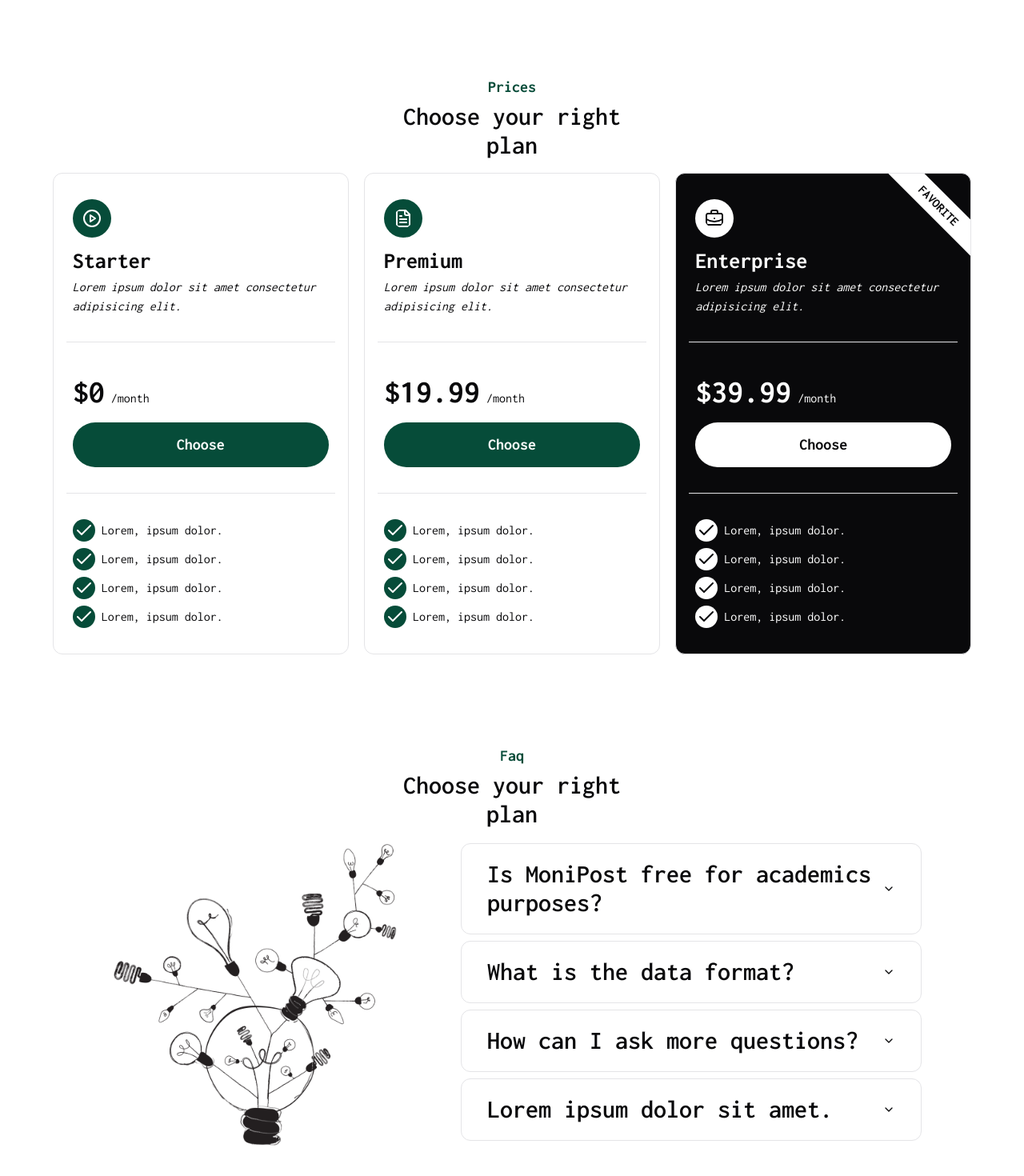
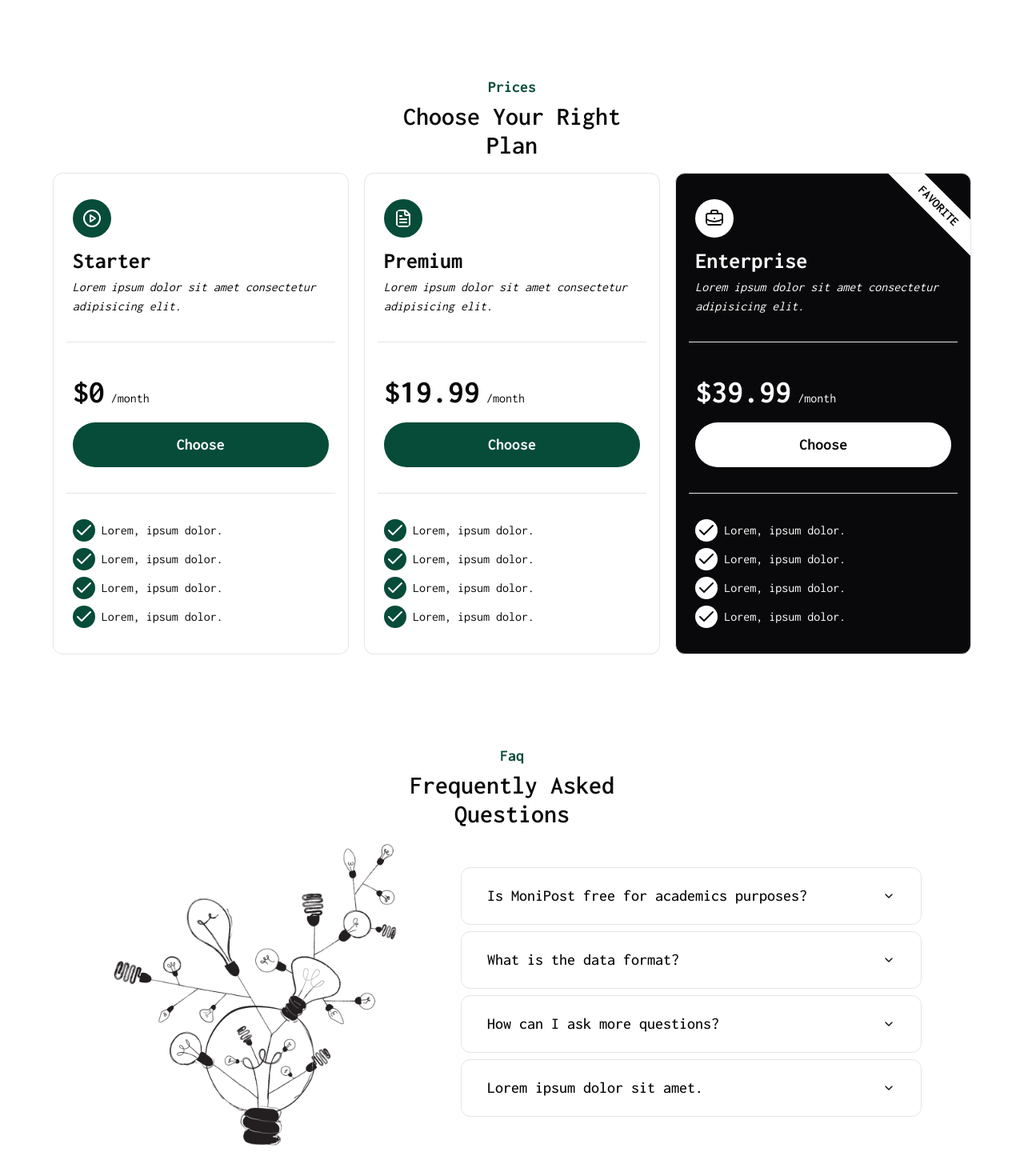
Before and after one commit to SebastienLaurentt/MoniPost, a Next.js app: page / in a window 1280 px wide. Shown: the part 1976-3446 px from the top of the page at 80% size. Built offline with nearby package versions, Linux system fonts and the light colour scheme.

Commit message:
bunch of display update

```diff
--- a/components/Sections/Faq.tsx
+++ b/components/Sections/Faq.tsx
@@ -61,7 +61,7 @@ const Faq = () => {
           Faq
         </h2>
         <h3 id="faq-subtitle" className="w-[260px] opacity-0 md:w-[300px]">
-          Choose your right plan
+          Frequently Asked Questions
         </h3>
       </div>
       <div className="flex flex-row items-center justify-center lg:gap-x-8 xl:gap-x-16">
--- a/components/Sections/Price.tsx
+++ b/components/Sections/Price.tsx
@@ -59,7 +59,7 @@ const Price = () => {
           Prices
         </h2>
         <h3 id="price-element2" className="w-[260px] opacity-0 md:w-[300px]">
-          Choose your right plan
+          Choose Your Right Plan
         </h3>
       </div>
 
--- a/components/ui/accordion.tsx
+++ b/components/ui/accordion.tsx
@@ -24,18 +24,21 @@ const AccordionTrigger = React.forwardRef<
   React.ElementRef<typeof AccordionPrimitive.Trigger>,
   React.ComponentPropsWithoutRef<typeof AccordionPrimitive.Trigger>
 >(({ className, children, ...props }, ref) => (
-  <AccordionPrimitive.Header className="flex">
+  <AccordionPrimitive.Header className="flex" asChild>
+    <h4>
     <AccordionPrimitive.Trigger
       ref={ref}
       className={cn(
-        "flex flex-1 items-center text-left justify-between py-4 font-semibold transition-all hover:underline [&[data-state=open]>svg]:rotate-180",
+        "flex flex-1 items-center lg:text-md justify-between py-4 font-medium transition-all  [&[data-state=open]>svg]:rotate-180",
         className
       )}
       {...props}
     >
+
       {children}
       <ChevronDown className="h-4 w-4 shrink-0 transition-transform duration-200" />
     </AccordionPrimitive.Trigger>
+    </h4>
   </AccordionPrimitive.Header>
 ))
 AccordionTrigger.displayName = AccordionPrimitive.Trigger.displayName
```
